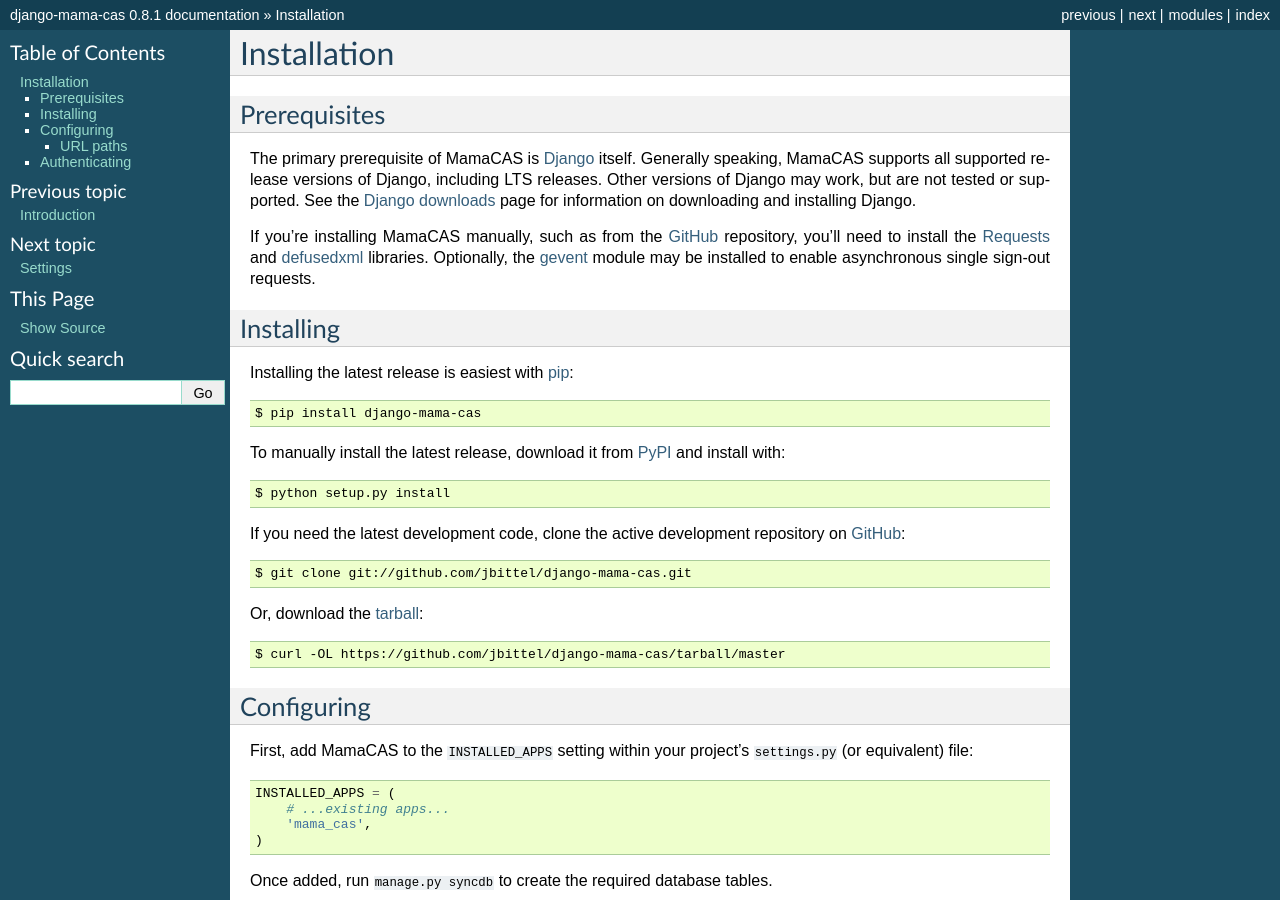
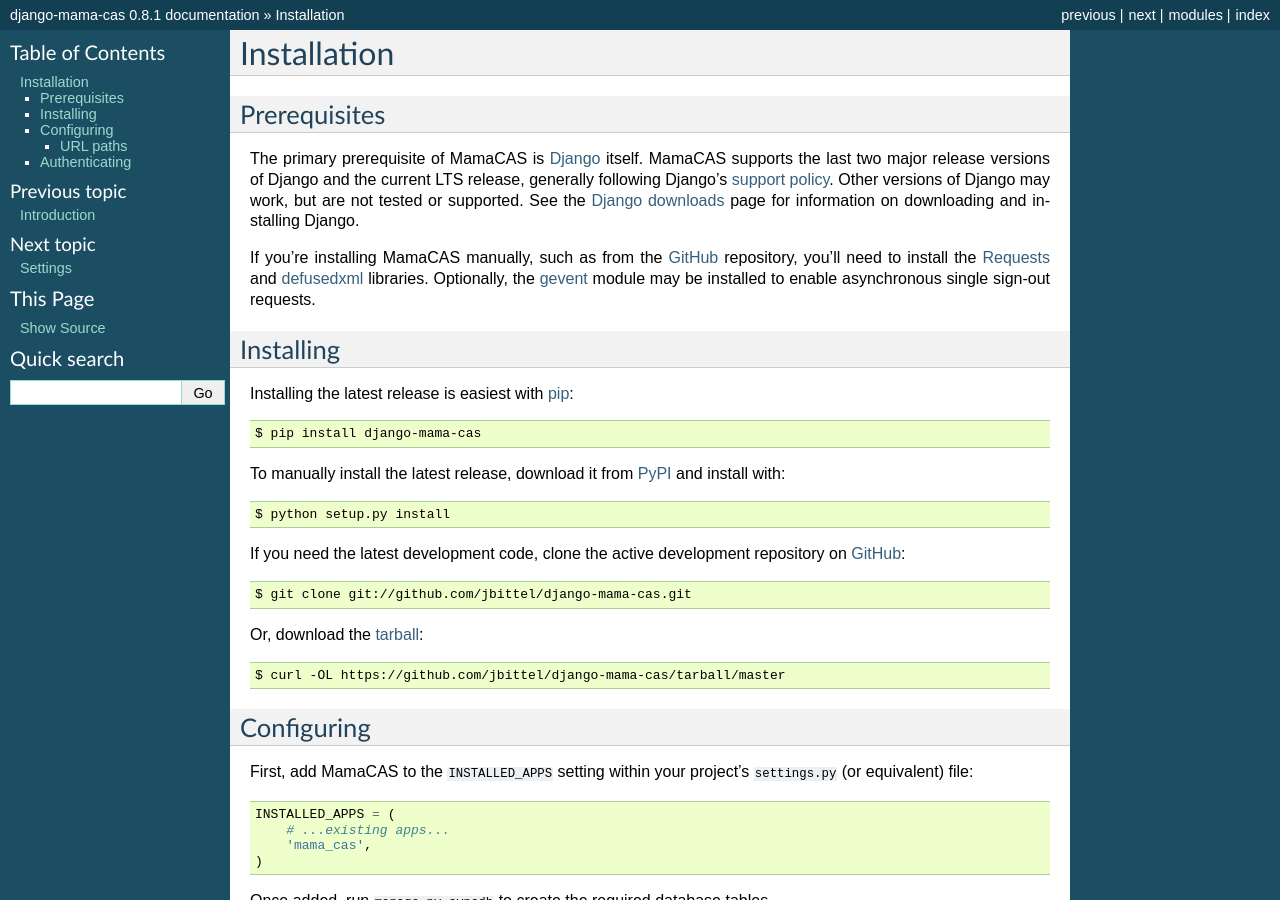
Before and after one commit to jbittel/django-mama-cas, a Sphinx documentation site: the page built from docs/installation.rst, in a window 1280 px wide and 900 px high. Built offline with Sphinx 7.4.7, drawn with Linux system fonts in a browser that asks for light colours.

Commit message:
Clarify supported Django version information

```diff
--- a/docs/installation.rst
+++ b/docs/installation.rst
@@ -6,11 +6,11 @@
 Prerequisites
 -------------
 
-The primary prerequisite of MamaCAS is `Django`_ itself. Generally speaking,
-MamaCAS supports all supported release versions of Django, including LTS
-releases. Other versions of Django may work, but are not tested or supported.
-See the `Django downloads`_ page for information on downloading and installing
-Django.
+The primary prerequisite of MamaCAS is `Django`_ itself. MamaCAS supports the
+last two major release versions of Django and the current LTS release,
+generally following Django's `support policy`_. Other versions of Django may
+work, but are not tested or supported. See the `Django downloads`_ page for
+information on downloading and installing Django.
 
 If you're installing MamaCAS manually, such as from the `GitHub`_ repository,
 you'll need to install the `Requests`_ and `defusedxml`_ libraries.
@@ -89,6 +89,7 @@
    * `Authentication packages`_ for Django
 
 .. _Django: http://www.djangoproject.com/
+.. _support policy: https://docs.djangoproject.com/en/dev/internals/release-process/
 .. _Django downloads: https://www.djangoproject.com/download/
 .. _Requests: http://python-requests.org/
 .. _defusedxml: https://bitbucket.org/tiran/defusedxml
```
